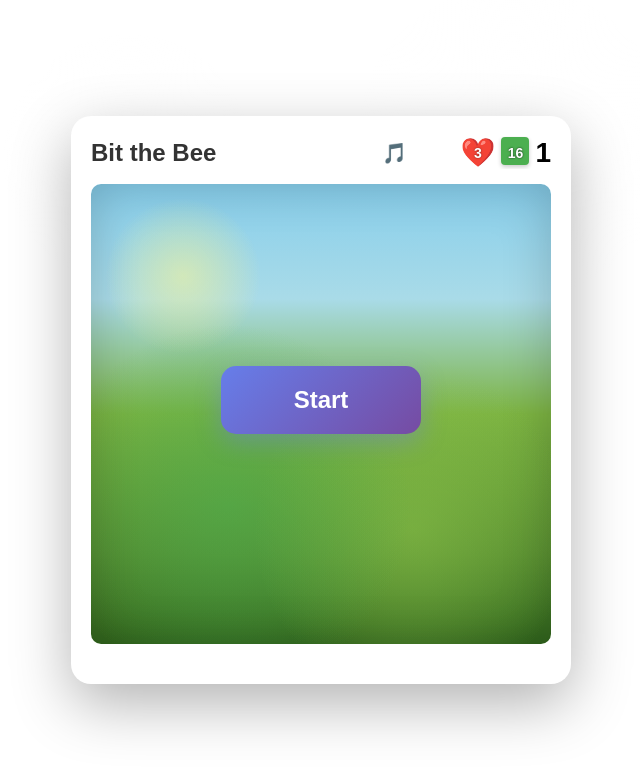
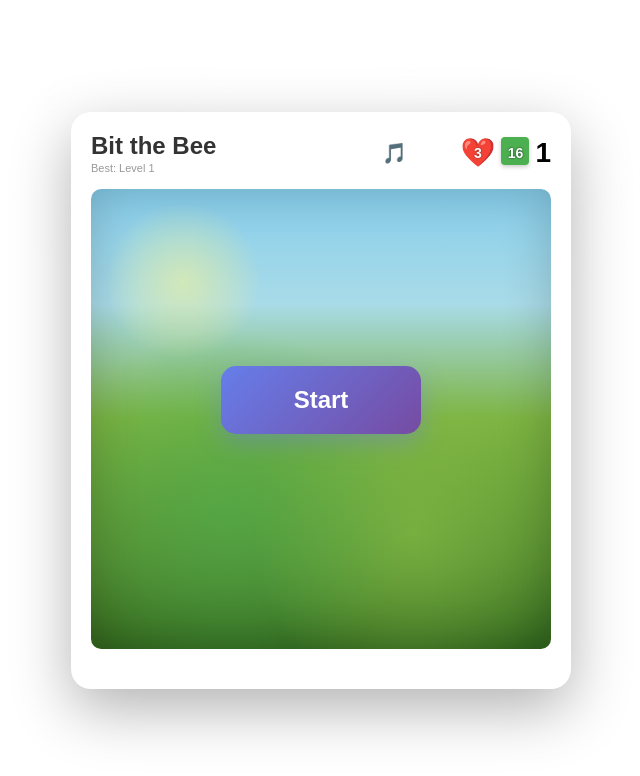
Before and after one commit to nirostasan/Bee, a plain HTML site: page index.html in a window 1280 px wide. Shown: the whole page, without its empty margins (319-959 px from the left). Drawn offline with Linux system fonts and the light colour scheme.

Commit message:
Add best level

```diff
--- a/index.html
+++ b/index.html
@@ -640,7 +640,10 @@
     <div id="gameContainer">
         <div id="header">
             <div style="display: flex; align-items: center; justify-content: space-between; width: 100%; flex-wrap: nowrap; gap: 10px; box-sizing: border-box;">
-                <h1 style="margin: 0; font-size: 24px; white-space: nowrap; flex-shrink: 1; overflow: hidden; text-overflow: ellipsis;">Bit the Bee</h1>
+                <div style="display: flex; flex-direction: column; align-items: flex-start;">
+                    <h1 style="margin: 0; font-size: 24px; white-space: nowrap; flex-shrink: 1; overflow: hidden; text-overflow: ellipsis;">Bit the Bee</h1>
+                    <div id="bestScore" style="font-size: 11px; color: #999; margin-top: 2px; white-space: nowrap;">Best: Level 1</div>
+                </div>
                 <div style="display: flex; align-items: center; gap: 6px; flex-wrap: nowrap; flex-shrink: 0;">
                     <button id="soundToggleBtn" class="sound-btn" style="margin: 0; padding: 3px;">🎵</button>
                     <div id="stats" style="margin: 0; gap: 6px;">
@@ -788,6 +791,7 @@
         const livesEl = document.getElementById('lives');
         const difficultyEl = document.getElementById('difficulty');
         const messageEl = document.getElementById('message');
+        const bestScoreEl = document.getElementById('bestScore');
         const controlsEl = document.getElementById('controls');
         const restartBtn = document.getElementById('restartBtn');
         const difficultyBtn = document.getElementById('difficultyBtn');
@@ -1009,6 +1013,10 @@
             difficultyEl.textContent = currentDifficulty;
         }
 
+        function updateBestScore() {
+            bestScoreEl.textContent = `Best: Level ${highestLevelEver}`;
+        }
+
         function retryLevel() {
             // Retry the same level without changing level number or lives
             gameOver = false;
@@ -1987,6 +1995,7 @@
             if (isNewHighScore) {
                 highestLevelEver = currentLevel;
                 localStorage.setItem('beeGameHighestLevel', highestLevelEver);
+                updateBestScore(); // Update the display
             }
 
             // Show game over screen
@@ -2123,6 +2132,7 @@
 
             // Initialize stats display
             updateStats();
+            updateBestScore();
 
             // Initialize sound toggle button
             soundToggleBtn.innerHTML = soundMuted ? '<span style="position: relative; display: inline-block;">🎵<span style="position: absolute; top: 50%; left: 50%; width: 120%; height: 2px; background: red; transform: translate(-50%, -50%) rotate(-45deg);"></span></span>' : '🎵';
```
